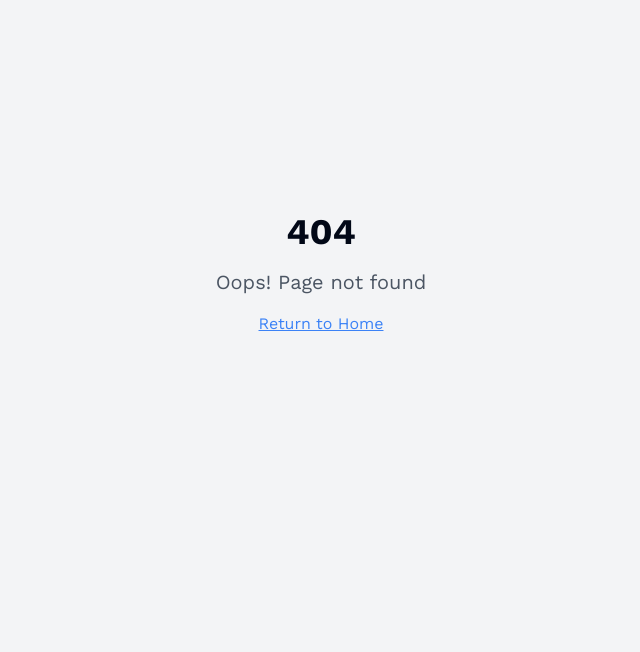
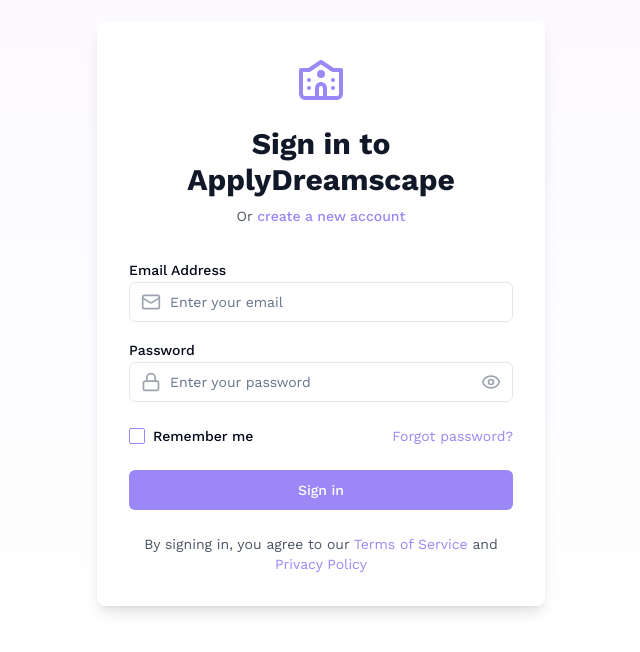
Before and after one commit to sagarbasnet002/applydreamscape, a React (Vite) app: page /login in a window 1280 px wide. Before the commit this address had no page. Shown: the part 126-778 px from the top of the page, without its empty margins (319-959 px from the left). Built offline with nearby package versions, Linux system fonts and the light colour scheme.

Commit message:
Refactor: Update login page design
Update the login page to align with the design of the ApplyDreamscape website.

```diff
--- a/src/App.tsx
+++ b/src/App.tsx
@@ -1,3 +1,4 @@
+
 import { Toaster } from "@/components/ui/toaster";
 import { Toaster as Sonner } from "@/components/ui/sonner";
 import { TooltipProvider } from "@/components/ui/tooltip";
@@ -5,6 +6,7 @@ import { QueryClient, QueryClientProvider } from "@tanstack/react-query";
 import { BrowserRouter, Routes, Route } from "react-router-dom";
 import Index from "./pages/Index";
 import NotFound from "./pages/NotFound";
+import Login from "./components/Login";
 
 const queryClient = new QueryClient();
 
@@ -16,6 +18,7 @@ const App = () => (
       <BrowserRouter>
         <Routes>
           <Route path="/" element={<Index />} />
+          <Route path="/login" element={<Login />} />
           {/* ADD ALL CUSTOM ROUTES ABOVE THE CATCH-ALL "*" ROUTE */}
           <Route path="*" element={<NotFound />} />
         </Routes>
--- /dev/null
+++ b/src/components/Login.tsx
@@ -0,0 +1,185 @@
+
+import { useState, useEffect } from 'react';
+import { Button } from "@/components/ui/button";
+import { Input } from "@/components/ui/input";
+import { Checkbox } from "@/components/ui/checkbox";
+import { Label } from "@/components/ui/label";
+import { Alert, AlertDescription } from "@/components/ui/alert";
+import { Eye, EyeOff, Mail, Lock, University } from "lucide-react";
+import { Link } from "react-router-dom";
+
+const Login = () => {
+  const [formData, setFormData] = useState({
+    email: '',
+    password: '',
+  });
+  const [showPassword, setShowPassword] = useState(false);
+  const [errorMessage, setErrorMessage] = useState('');
+  const [isLoading, setIsLoading] = useState(false);
+
+  // Handle form input changes
+  const handleChange = (e: React.ChangeEvent<HTMLInputElement>) => {
+    const { name, value } = e.target;
+    setFormData(prev => ({ ...prev, [name]: value }));
+
+    // Clear error when user starts typing
+    if (errorMessage) setErrorMessage('');
+  };
+
+  // Toggle password visibility
+  const togglePasswordVisibility = () => {
+    setShowPassword(prev => !prev);
+  };
+
+  // Handle form submission
+  const handleSubmit = async (e: React.FormEvent) => {
+    e.preventDefault();
+
+    try {
+      // Validate form
+      if (!formData.email.trim() || !formData.password) {
+        setErrorMessage('Please enter both email and password');
+        return;
+      }
+
+      setIsLoading(true);
+
+      // Mock login for now - in a real app, you would call your API here
+      await new Promise(resolve => setTimeout(resolve, 1000));
+
+      // Redirect to dashboard on success (mock)
+      window.location.href = '/dashboard';
+
+    } catch (err: any) {
+      setErrorMessage(err?.message || 'Login failed. Please check your credentials and try again.');
+    } finally {
+      setIsLoading(false);
+    }
+  };
+
+  return (
+    <div className="min-h-screen bg-gradient-to-b from-primary-light/10 to-white pt-20 flex items-center justify-center px-4 sm:px-6 lg:px-8">
+      <div className="max-w-md w-full space-y-8 bg-white p-8 rounded-lg shadow-lg">
+        <div className="text-center">
+          <University className="mx-auto h-12 w-12 text-primary" />
+          <h2 className="mt-6 text-3xl font-bold text-gray-900">
+            Sign in to ApplyDreamscape
+          </h2>
+          <p className="mt-2 text-sm text-gray-600">
+            Or{' '}
+            <Link to="/register" className="font-medium text-primary hover:text-primary-dark">
+              create a new account
+            </Link>
+          </p>
+        </div>
+
+        {errorMessage && (
+          <Alert variant="destructive" className="animate-fade-up">
+            <AlertDescription>{errorMessage}</AlertDescription>
+          </Alert>
+        )}
+
+        <form className="mt-8 space-y-6" onSubmit={handleSubmit}>
+          <div className="rounded-md space-y-4">
+            <div>
+              <Label htmlFor="email" className="text-sm font-medium mb-1">
+                Email Address
+              </Label>
+              <div className="relative">
+                <Mail className="absolute left-3 top-1/2 transform -translate-y-1/2 h-5 w-5 text-gray-400" />
+                <Input
+                  id="email"
+                  name="email"
+                  type="email"
+                  autoComplete="email"
+                  required
+                  value={formData.email}
+                  onChange={handleChange}
+                  className="pl-10"
+                  placeholder="Enter your email"
+                />
+              </div>
+            </div>
+
+            <div>
+              <Label htmlFor="password" className="text-sm font-medium mb-1">
+                Password
+              </Label>
+              <div className="relative">
+                <Lock className="absolute left-3 top-1/2 transform -translate-y-1/2 h-5 w-5 text-gray-400" />
+                <Input
+                  id="password"
+                  name="password"
+                  type={showPassword ? "text" : "password"}
+                  autoComplete="current-password"
+                  required
+                  value={formData.password}
+                  onChange={handleChange}
+                  className="pl-10 pr-10"
+                  placeholder="Enter your password"
+                />
+                <button
+                  type="button"
+                  onClick={togglePasswordVisibility}
+                  className="absolute right-3 top-1/2 transform -translate-y-1/2 text-gray-400 hover:text-gray-500 focus:outline-none"
+                >
+                  {showPassword ? (
+                    <EyeOff className="h-5 w-5" />
+                  ) : (
+                    <Eye className="h-5 w-5" />
+                  )}
+                </button>
+              </div>
+            </div>
+          </div>
+
+          <div className="flex items-center justify-between">
+            <div className="flex items-center gap-2">
+              <Checkbox id="remember-me" />
+              <Label htmlFor="remember-me" className="text-sm">
+                Remember me
+              </Label>
+            </div>
+
+            <div className="text-sm">
+              <Link to="/forgot-password" className="text-primary hover:text-primary-dark">
+                Forgot password?
+              </Link>
+            </div>
+          </div>
+
+          <div>
+            <Button
+              type="submit"
+              className="w-full bg-primary hover:bg-primary-dark text-white"
+              disabled={isLoading}
+            >
+              {isLoading ?
+                <div className="flex items-center justify-center">
+                  <div className="w-5 h-5 border-t-2 border-b-2 border-white rounded-full animate-spin mr-2"></div>
+                  Signing in...
+                </div> :
+                'Sign in'
+              }
+            </Button>
+          </div>
+
+          <div className="mt-4 text-center text-sm">
+            <p className="text-gray-600">
+              By signing in, you agree to our{' '}
+              <Link to="/terms" className="text-primary hover:text-primary-dark">
+                Terms of Service
+              </Link>{' '}
+              and{' '}
+              <Link to="/privacy" className="text-primary hover:text-primary-dark">
+                Privacy Policy
+              </Link>
+            </p>
+          </div>
+        </form>
+      </div>
+    </div>
+  );
+};
+
+export default Login;
--- a/src/components/Navbar.tsx
+++ b/src/components/Navbar.tsx
@@ -3,6 +3,7 @@ import { useState } from 'react';
 import { Button } from "@/components/ui/button";
 import { Menu, X } from "lucide-react";
 import { logoImage } from "../assets";
+import { Link } from "react-router-dom";
 
 export const Navbar = () => {
   const [isOpen, setIsOpen] = useState(false);
@@ -12,7 +13,9 @@ export const Navbar = () => {
       <div className="max-w-7xl mx-auto px-4 sm:px-6 lg:px-8">
         <div className="flex justify-between h-16 items-center">
           <div className="flex-shrink-0 flex items-center">
-            <img src={logoImage} alt="ApplyDreamscape" className="h-10 w-auto" />
+            <Link to="/">
+              <img src={logoImage} alt="ApplyDreamscape" className="h-10 w-auto" />
+            </Link>
             <h1 className="text-2xl font-bold text-primary ml-2">ApplyDreamscape</h1>
           </div>
 
@@ -20,7 +23,9 @@ export const Navbar = () => {
             <a href="#" className="text-gray-700 hover:text-primary transition-colors">Find Programs</a>
             <a href="#" className="text-gray-700 hover:text-primary transition-colors">Universities</a>
             <a href="#" className="text-gray-700 hover:text-primary transition-colors">How It Works</a>
-            <Button variant="outline" className="mr-2">Sign In</Button>
+            <Link to="/login">
+              <Button variant="outline" className="mr-2">Sign In</Button>
+            </Link>
             <Button className="bg-primary hover:bg-primary-dark text-white">Get Started</Button>
           </div>
 
@@ -37,7 +42,9 @@ export const Navbar = () => {
               <a href="#" className="text-gray-700 hover:text-primary transition-colors">Find Programs</a>
               <a href="#" className="text-gray-700 hover:text-primary transition-colors">Universities</a>
               <a href="#" className="text-gray-700 hover:text-primary transition-colors">How It Works</a>
-              <Button variant="outline" className="w-full">Sign In</Button>
+              <Link to="/login">
+                <Button variant="outline" className="w-full">Sign In</Button>
+              </Link>
               <Button className="w-full bg-primary hover:bg-primary-dark text-white">Get Started</Button>
             </div>
           </div>
--- a/src/components/TopBar.tsx
+++ b/src/components/TopBar.tsx
@@ -1,6 +1,7 @@
 
 import { Mail, Phone, Globe } from "lucide-react";
 import { Select, SelectContent, SelectItem, SelectTrigger, SelectValue } from "@/components/ui/select";
+import { Link } from "react-router-dom";
 
 export const TopBar = () => {
   return (
@@ -32,7 +33,7 @@ export const TopBar = () => {
               </SelectContent>
             </Select>
           </div>
-          <a href="#" className="hover:text-gray-200 transition-colors">Login</a>
+          <Link to="/login" className="hover:text-gray-200 transition-colors">Login</Link>
         </div>
       </div>
     </div>
```
